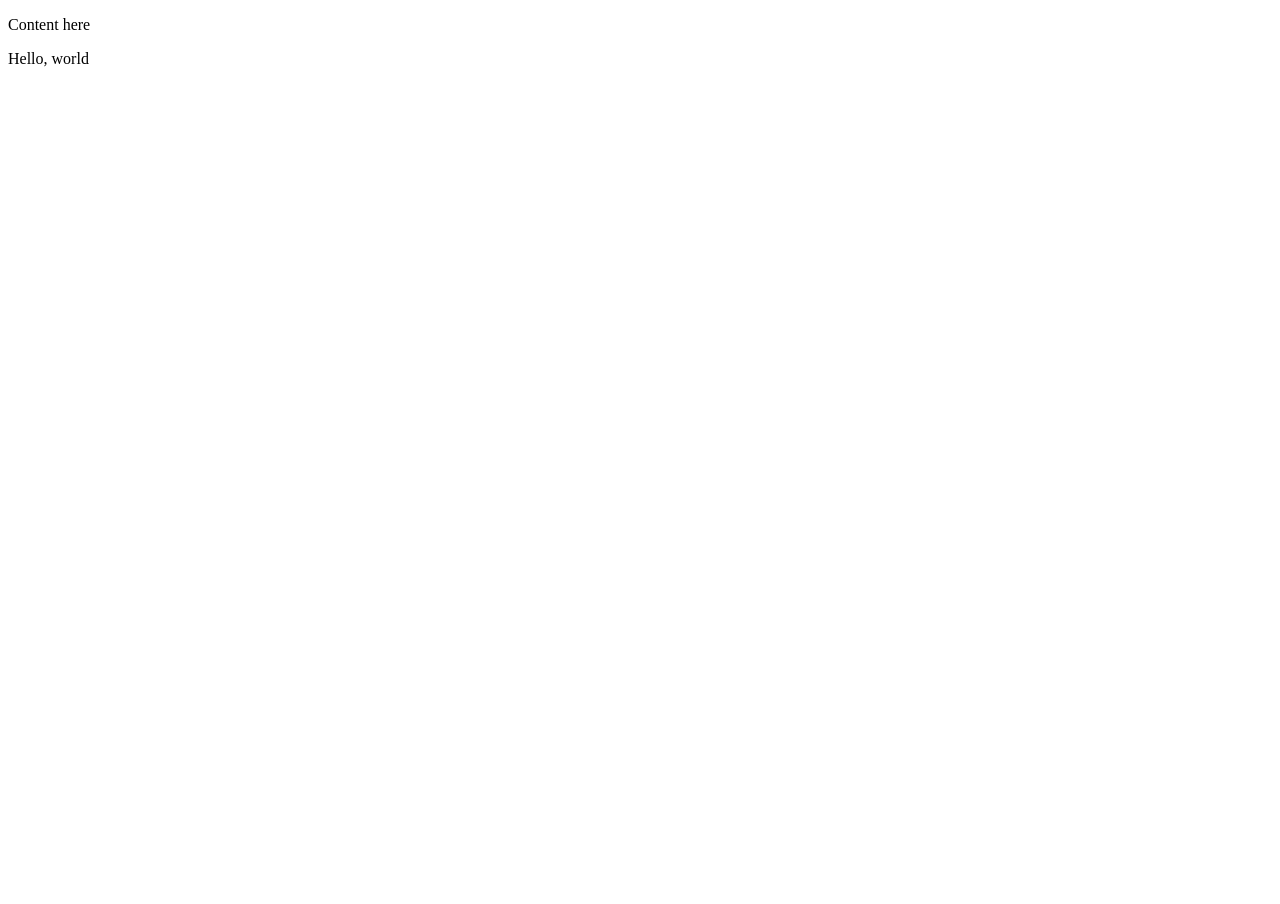
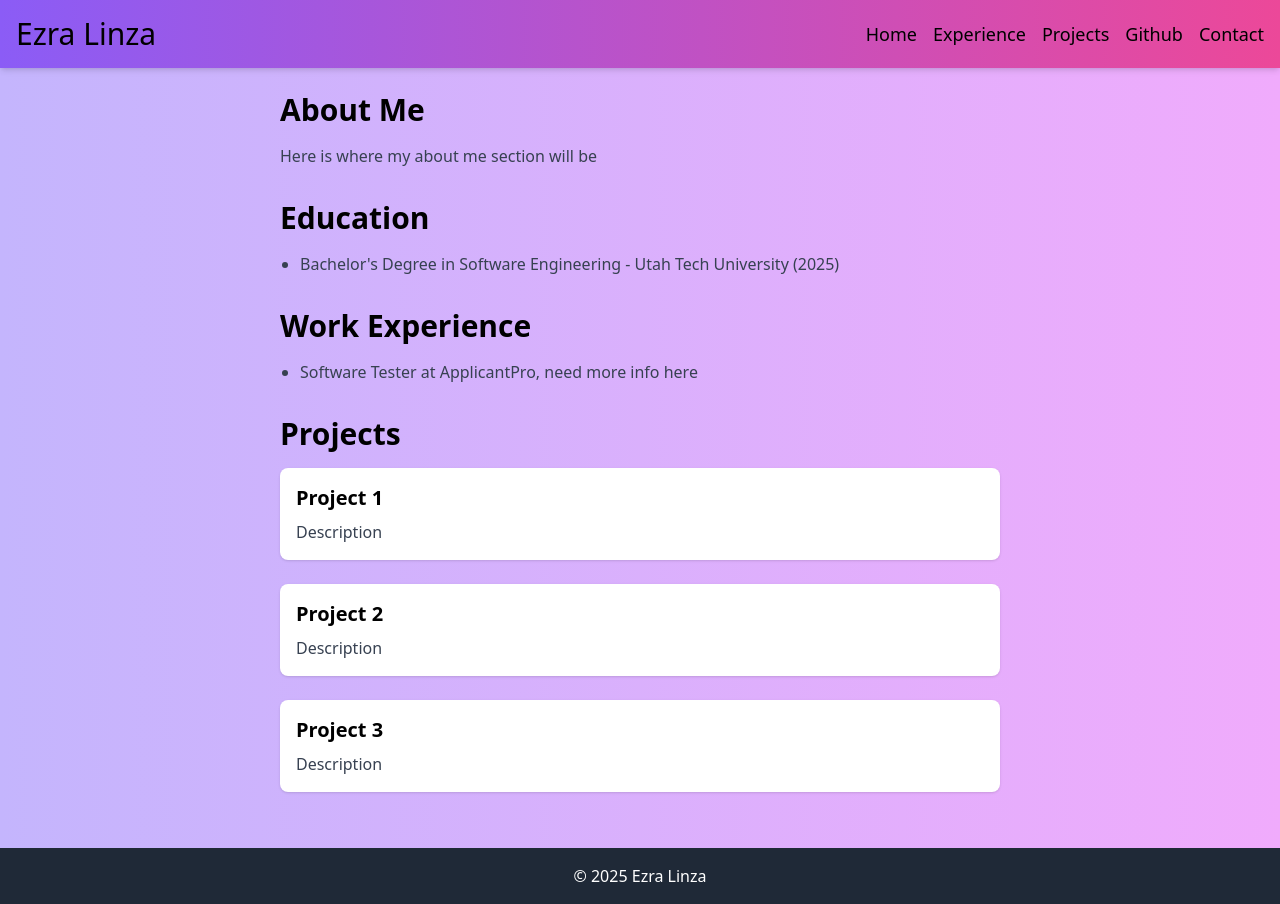
Before and after one commit to Viss666/personalWebsite, a website: page public/index.html in a window 1280 px wide. Before the commit the page ends 800 px from the top, so only its background shows below. Drawn offline with nearby package versions, Linux system fonts and the light colour scheme.

Commit message:
added tailwind integration and icon

```diff
--- a/public/index.html
+++ b/public/index.html
@@ -4,13 +4,85 @@
     <meta charset="UTF-8" />
     <meta name="viewport" content="width=device-width, initial-scale=1.0" />
     <link rel="stylesheet" href="style.css" />
+    <script src="https://cdn.tailwindcss.com"></script>
+    <link rel="preconnect" href="https://fonts.googleapis.com" />
+    <link rel="preconnect" href="https://fonts.gstatic.com" crossorigin />
+    <link
+      href="https://fonts.googleapis.com/css2?family=Jost:ital,wght@0,100..900;1,100..900&family=Orbitron:wght@400..900&family=Playfair+Display&display=swap"
+      rel="stylesheet"
+    />
+    <link rel="icon" href="subtitle.png" type="image/icon type" />
 
-    <title>Ezra's Website</title>
+    <title>Development | Ezra Linza</title>
   </head>
-  <body>
-    <div id="app">
-      <p>Content here</p>
-      {{ test }}
+  <body class="bg-gradient-to-r from-violet-300 to-fuchsia-300">
+    <div id="app" class="min-h-screen flex flex-col">
+      <!-- Header -->
+      <header
+        class="bg-gradient-to-r from-violet-500 to-pink-500 text-black p-4 shadow-md"
+      >
+        <div class="container mx-auto flex justify-between items-center">
+          <h1 class="text-2xl font-Orbitron text-3xl">Ezra Linza</h1>
+          <nav>
+            <ul class="flex space-x-4 text-lg">
+              <li><a href="#" class="hover:underline">Home</a></li>
+              <li><a href="#" class="hover:underline">Experience</a></li>
+              <li><a href="#" class="hover:underline">Projects</a></li>
+              <li><a href="#" class="hover:underline">Github</a></li>
+              <li><a href="#" class="hover:underline">Contact</a></li>
+            </ul>
+          </nav>
+        </div>
+      </header>
+
+      <!-- Main Content -->
+      <main class="flex-grow container mx-auto p-6 max-w-3xl">
+        <section class="mb-8">
+          <h2 class="text-3xl font-semibold mb-4">About Me</h2>
+          <p class="text-gray-700">Here is where my about me section will be</p>
+        </section>
+
+        <section class="mb-8">
+          <h2 class="text-3xl font-semibold mb-4">Education</h2>
+          <ul class="list-disc pl-5 text-gray-700">
+            <li>
+              Bachelor's Degree in Software Engineering - Utah Tech University
+              (2025)
+            </li>
+          </ul>
+        </section>
+
+        <section class="mb-8">
+          <h2 class="text-3xl font-semibold mb-4">Work Experience</h2>
+          <ul class="list-disc pl-5 text-gray-700">
+            <li>Software Tester at ApplicantPro, need more info here</li>
+          </ul>
+        </section>
+
+        <section class="mb-8">
+          <h2 class="text-3xl font-semibold mb-4">Projects</h2>
+          <div class="flex flex-col space-y-6 items-center">
+            <!-- Placeholder project cards -->
+            <div class="bg-white p-4 rounded-lg shadow w-full">
+              <h3 class="text-xl font-bold mb-2">Project 1</h3>
+              <p class="text-gray-700">Description</p>
+            </div>
+            <div class="bg-white p-4 rounded-lg shadow w-full">
+              <h3 class="text-xl font-bold mb-2">Project 2</h3>
+              <p class="text-gray-700">Description</p>
+            </div>
+            <div class="bg-white p-4 rounded-lg shadow w-full">
+              <h3 class="text-xl font-bold mb-2">Project 3</h3>
+              <p class="text-gray-700">Description</p>
+            </div>
+          </div>
+        </section>
+      </main>
+
+      <!-- Footer -->
+      <footer class="bg-gray-800 text-white text-center p-4">
+        <p>&copy; 2025 Ezra Linza</p>
+      </footer>
     </div>
   </body>
   <script src="https://unpkg.com/vue@3/dist/vue.global.js"></script>
```
Also changed, not shown: public/subtitle.png (added).
